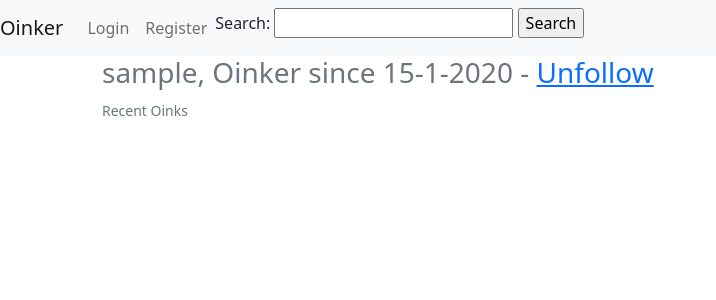
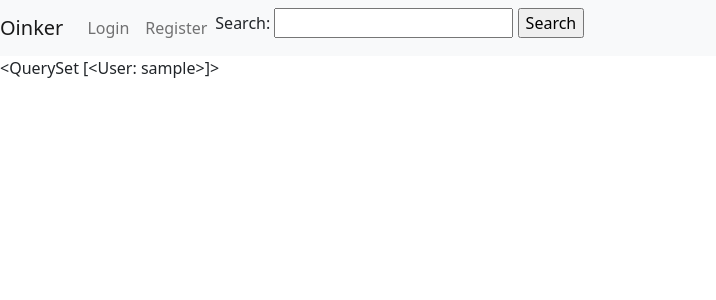
Before and after one commit to RickVerbon/Oinker, a Django app: template users/templates/users/search_results.html in a window 1280 px wide. Shown: the top 300 px of the page, without its empty margins (0-716 px from the left). Run offline with Django 4.2, Linux system fonts and the light colour scheme; the template is opened without the code that fills it: values that come from a table or form of the project are taken from there, others are empty; tables that the repository leaves empty hold one stand-in row (values such as "Sample post").

Commit message:
Basic user search system

```diff
--- a/templates/Search.html
+++ b/templates/Search.html
@@ -1,4 +1,4 @@
-<form method="post">
+<form method="post" action="{% url 'search' %}">
   {% csrf_token %}
   <label for="search">Search:</label>
   <input type="text" name="search" id="search">
--- a/templates/navbar.html
+++ b/templates/navbar.html
@@ -22,7 +22,7 @@
         </li>
       {% endif %}
         <li class="nav-item">
-        {% include "Search.html" %}
+            {%  include 'Search.html' %}
         </li>
     </ul>
   </div>
--- a/users/templates/users/search_results.html
+++ b/users/templates/users/search_results.html
@@ -1,114 +1,7 @@
 {% extends 'template.html' %}
   {%  block content %}
 
-<div class="container">
-	<div class="header clearfix">
-        <h3 class="text-muted" style="margin-left: 20px">{{ profile.user}},              Oinker since {{ profile.created.day }}-{{ profile.created.month }}-{{ profile.created.year }}  -
-        {% if profile not in logged_in_profile.following.all %}
-                <a href="{% url 'follow-profile' profile.user.username %}">Follow</a>
-            {% else %}
-                <a href="{% url 'unfollow-profile' profile.user.username %}">Unfollow</a>
-        {% endif %}
-        </h3>
-        <small class="text-muted" style="margin-left: 20px">Recent Oinks</small>
-    </div>
-{% if num_oinks == 0 %}
-<h1>This user has no Oinks yet</h1>
-{% endif %}
-
-    <div class="row marketing">
-    	<div class="col-lg-6">
-        {% if num_oinks >= 1 %}
-      <div class="container">
-          <div class="row marketing">
-            <div class="col-lg-12">
-                     <div class="card" style="">
-                        <div class="card-body">
-                           <h4 class="card-title">@<a href="{% url "view-profile" oinks.0.user.username %}"> {{  oinks.0.user }}</a></h4>
-                           <p class="card-text">{{ oinks.0.oink_text }}</p>
-                           <hr style="">
-                           <p class="card-text">
-                              <small class="text-muted" style="">{% if oinks.0.user == user %}<a href="{%  url 'delete-oink' oinks.0.pk %}">delete</a>  - {% endif %} {{ oinks.0.date_time|date:'F d, Y H:i' }}</small>
-                           </p>
-                        </div>
-                     </div>
-                  </div>
-               </div>
-            </div>
-            <br> <!-- /container -->
-        {%  endif %}
-
-        <div class="container">
-          <div class="row marketing">
-                  {% if num_oinks >= 2 %}
-            <div class="col-lg-12">
-                     <div class="card" style="">
-                        <div class="card-body">
-                           <h4 class="card-title">@<a href="{% url "view-profile" oinks.1.user.username %}"> {{  oinks.1.user }}</a></h4>
-                           <p class="card-text">{{ oinks.1.oink_text }}</p>
-                           <hr style="">
-                           <p class="card-text">
-                              <small class="text-muted" style="">{% if oinks.1.user == user %}<a href="{%  url 'delete-oink' oinks.1.pk %}">delete</a>  - {% endif %} {{ oinks.1.date_time|date:'F d, Y H:i' }}</small>
-                           </p>
-                        </div>
-                     </div>
-                  </div>
-          {% endif %}
-               </div>
-            </div>
-            <br> <!-- /container -->
-        </div>
-
-        <div class="col-lg-6">
-
-<div class="container">
-          <div class="row marketing">
-              {% if num_oinks >= 3 %}
-            <div class="col-lg-12">
-                     <div class="card" style="">
-                        <div class="card-body">
-                           <h4 class="card-title">@<a href="{% url "view-profile" oinks.2.user.username %}"> {{  oinks.2.user }}</a></h4>
-                           <p class="card-text">{{ oinks.2.oink_text }}</p>
-                           <hr style="">
-                           <p class="card-text">
-                              <small class="text-muted" style="">{% if oinks.2.user == user %}<a href="{%  url 'delete-oink' oinks.2.pk %}">delete</a>  - {% endif %} {{ oinks.2.date_time|date:'F d, Y H:i' }}</small>
-                           </p>
-                        </div>
-                     </div>
-                  </div>
-          {% endif %}
-               </div>
-            </div>
-            <br> <!-- /container -->
-
-<div class="container">
-          <div class="row marketing">
-                  {% if num_oinks >= 4 %}
-            <div class="col-lg-12">
-                     <div class="card" style="">
-                        <div class="card-body">
-                           <h4 class="card-title">@<a href="{% url "view-profile" oinks.3.user.username %}"> {{  oinks.3.user }}</a></h4>
-                           <p class="card-text">{{ oinks.3.oink_text }}</p>
-                           <hr style="">
-                           <p class="card-text">
-                              <small class="text-muted" style="">{% if oinks.3.user == user %}<a href="{%  url 'delete-oink' oinks.3.pk %}">delete</a>  - {% endif %} {{ oinks.3.date_time|date:'F d, Y H:i' }}</small>
-                           </p>
-                        </div>
-                     </div>
-                  </div>
-          {% endif %}
-               </div>
-            </div>
-            <br> <!-- /container -->
-
-        </div>
-	</div>
-	<div class="header clearfix">
-        {% if profile.user == user %}
-            <h5 class="text-muted" style="margin-left: 20px"> <a href="{% url "edit-profile" %}">Edit profile</a> </h5>
-        {% endif %}
-    </div>
-</div> <!-- /container -->
+      {{ users }}
 
 
   {% endblock %}
```
Also changed, not shown: users/forms.py (+0 -8 lines), users/views.py (+5 -6 lines), users/models.py (line endings or trailing spaces).
